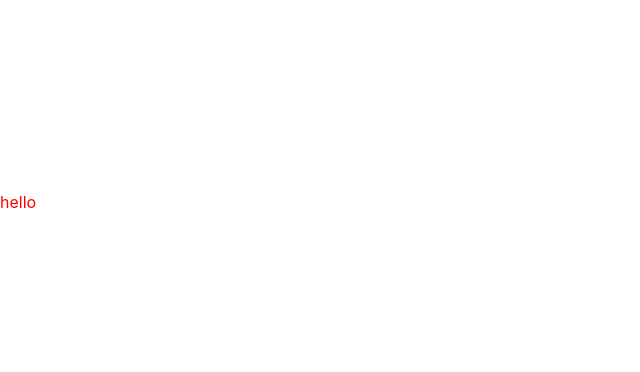
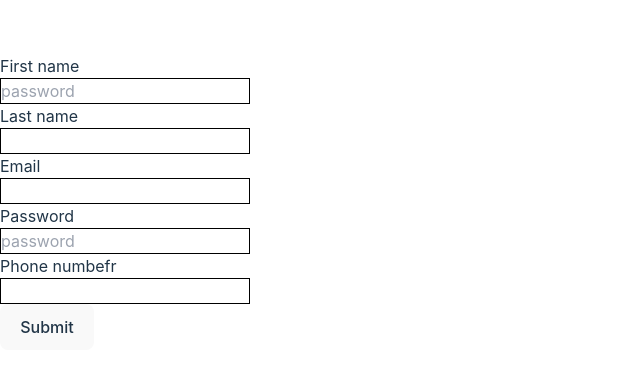
Before and after one commit to BLADEHEDA/Private-journal, a React (Vite) app: page / in a window 1280 px wide. Shown: the part 198-570 px from the top of the page, without its empty margins (0-640 px from the left). Built offline with nearby package versions, Linux system fonts and the light colour scheme.

Commit message:
form balues entered

```diff
--- a/package.json
+++ b/package.json
@@ -10,6 +10,7 @@
     "preview": "vite preview"
   },
   "dependencies": {
+    "formik": "^2.2.9",
     "react": "^18.2.0",
     "react-dom": "^18.2.0"
   },
--- a/src/App.css
+++ b/src/App.css
@@ -1 +1,13 @@
-@meida only screen and (min-width-375px)
+*{
+  max-width:100%;
+  max-height:100%;
+  box-sizing: border-box;
+  padding: 0;
+  margin: 0;
+  overflow: hidden;
+}
+@media only screen and (min-width:1px){
+  .form-input{
+    border:solid 1px black ;
+  }
+}
--- a/src/App.tsx
+++ b/src/App.tsx
@@ -2,13 +2,12 @@ import { useState } from 'react'
 import reactLogo from './assets/react.svg'
 import viteLogo from '/vite.svg'
 import './App.css'
+import Form from './Components/Form/Form'
 
 function App() {
-  const [count, setCount] = useState(0)
-
   return (
     <>
-  <div className="text-[red] "> hello </div>
+  <Form/>
     </>
   )
 }
--- a/src/Components/Form/Form.tsx
+++ b/src/Components/Form/Form.tsx
@@ -1,80 +1,150 @@
-import React from 'react'
 
-const Form = () => {
-  return (
-    <main>
-      <section className="form-left">
+import React from 'react';
+import { Formik } from 'formik';
+// bekoiw are thge template settings for the formik library
+const Basic = () => (
+  <div>
+    {/* <h1>Anywhere in your app!</h1> */}
+    <Formik
+      initialValues={{ email: '', password: '',firstname: '',lastname: '',
+      phonenumber: '',city: '' }}
+      validate={values => {
+        const errors = {};
+        // check the validity of the email
+        if (!values.email) {
+          errors.email = 'Required';
+        }
+        else
+        if (
+          !/^[A-Z0-9._%+-]+@[A-Z0-9.-]+\.[A-Z]{2,}$/i.test(values.email)
+        ) {
+          errors.email = 'Invalid email address';
+        }
+        // check the validity of the password
+        const passw=  /^[A-Za-z]\w{7,14}$/; ;
+      if(!values.password){
+          errors.password='Required'
+        }
+        else if(inputtxt.value.match(passw)){
+          errors.password= 'enter the right password'
 
-      </section>
-        <section className="form-right">
-          <div className="form-top flex">
-            <h1 className="form-top-head font-[300] text-[2em] ">Become a driver</h1>
-            <h3 className="form-top-head  text-[1em]">Sign up to ride</h3>
+        }
+        // check the validity of the names
+        if(!values.firstname){
+          errors.firstname='Required'
+        }
+        if(!values.Lastname){
+          errors.Lastname='Required'
+        }
+
+
+        return errors;
+      }}
+      onSubmit={(values, { setSubmitting }) => {
+        setTimeout(() => {
+          alert(JSON.stringify(values, null, 2));
+          setSubmitting(false);
+        }, 400);
+      }}
+    >
+      {({
+        values,
+        errors,
+        touched,
+        handleChange,
+        handleBlur,
+        handleSubmit,
+        isSubmitting,
+        /* and other goodies */
+
+        //  <input type="text" className="form-input" />
+
+      }) => (
+        <form onSubmit={handleSubmit}>
+           <article className="form divx">
+            <label htmlFor="first name" className="form-label">First name</label>
+            <div className="form-div">
+            <input
+            className='form-input'
+              type="text"
+              name="firstanme"
+              placeholder='password'
+              onChange={handleChange}
+              onBlur={handleBlur}
+              value={values.firstname}
+            />
+               </div>
+            </article>
+          {errors.firstname && touched.firstname && errors.firstname}
+           <article className="form divx">
+             <label htmlFor="Last name" className="form-label">Last name</label>
+             <div className="form-div">
+              <input
+              className="form-input"
+              type="text"
+              name='lastname'
+              onChange={handleChange}
+              onBlur={handleBlur}
+              value={values.lastname}
+              />
+             </div>
+           </article>
+           {errors.lastname && touched.lastname && errors.lastname}
+
+         <article className="formdivx">
+           <label htmlFor="Email" className="form-label">Email</label>
+        <div className="form-div">
+          <input
+            className='form-input'
+            type="email"
+            name="email"
+            onChange={handleChange}
+            onBlur={handleBlur}
+            value={values.email}
+          />
           </div>
-          <div className="form-top-btn flex">
-          <div className="form-top-btn">
-            <button className="form-btn">I have a car</button>
-          </div>
-          <div className="form-top-btn">
-            <button className="form-btn">I need a car</button>
-          </div>
-          </div>
-          <form className="form-right-btn">
-            <div className="form div">
-             <label htmlFor="first name" className="form-label">First name</label>\
-             <div className="form-div">
-              <input type="text" className="form-input" />
-             </div>
-            </div>
-            <div className="form div">
-             <label htmlFor=" last name" className="form-label">Last name</label>\
-             <div className="form-div">
-              <input type="text" className="form-input" />
-             </div>
-            </div>
-            <div className="form div">
-             <label htmlFor="email" className="form-label">Email</label>\
-             <div className="form-div">
-              <input type="email" className="form-input" />
-             </div>
-            </div>
-            <div className="form div">
-             <label htmlFor="" className="form-label">Password</label>\
-             <div className="form-div">
-              <input type="text" className="form-input" />
-             </div>
-            </div>
-            <div className="form div">
-             <label htmlFor="" className="form-label">Phone number</label>\
-             <div className="form-div">
-              <input type="number" className="form-input" />
-             </div>
-            </div>
-            <div className="form div">
-             <label htmlFor="" className="form-label">City you'll drive in </label>\
-             <div className="form-div">
-              <input type="text" className="form-input" />
-             </div>
-            </div>
-            <div className="form div">
-             <label htmlFor="" className="form-label">Invite code</label>\
-             <div className="form-div">
-              <input type="text" className="form-input" />
-             </div>
-            </div>
-            <p className="form-text">
-              By proceeding, you'll agree to Uber's <a href="/"> Term of Use</a> and acknowledge
-              taht i have read the  <a href="/"> Privacy Policy</a>
-            </p>
-            <p className="form-text"> I also agree that Uber or it's representatives may contact me
-            by email,photo or SMS(including by automated means) at the email address or number i provide,
-            including for marketing purposes  </p>
-            <button className="form-btn">Sign Up to drive </button>
-            <p className="form-text">Already have an Account ? <a href="/"> Sign In</a>  </p>
-          </form>
-        </section>
-    </main>
-  )
-}
+            </article>
+          {errors.email && touched.email && errors.email}
 
-export default Form
+          <article className="form divx">
+            <label htmlFor="" className="form-label">Password</label>
+            <div className="form-div">
+            <input
+            className='form-input'
+              type="password"
+              name="password"
+              placeholder='password'
+              onChange={handleChange}
+              onBlur={handleBlur}
+              value={values.password}
+            />
+               </div>
+            </article>
+          {errors.password && touched.password && errors.password}
+
+          <article className="form divx">
+            <label htmlFor="" className="form-label">Phone numbefr</label>
+            <div className="form-div">
+            <input
+            className='form-input'
+              type="text"
+              name="phonenumber"
+              onChange={handleChange}
+              onBlur={handleBlur}
+              value={values.phonenumber}
+            />
+               </div>
+            </article>
+          {errors.phonenumber && touched.phonenumber && errors.phonenumber}
+
+
+          <button type="submit" disabled={isSubmitting}>
+            Submit
+          </button>
+        </form>
+      )}
+    </Formik>
+  </div>
+);
+
+export default Basic;
```
Also changed, not shown: 1 other file (tests, documents, lock files or other folders).
